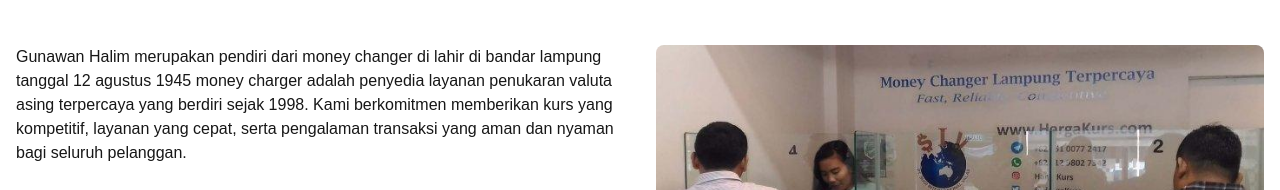
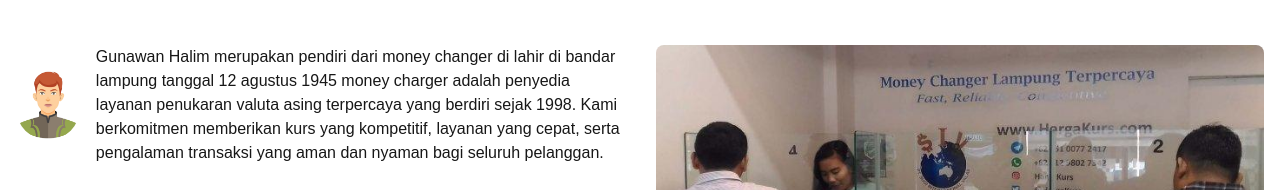
Before and after one commit to FaridHidayat07/PTD, a Next.js app: page / in a window 1280 px wide. Shown: the part 757-947 px from the top of the page. Built offline with nearby package versions, Linux system fonts and the light colour scheme.

Commit message:
muhammadfaridhidayat : menambahkan gambar di bagian about

```diff
--- a/src/components/About/page.tsx
+++ b/src/components/About/page.tsx
@@ -13,7 +13,15 @@
           <div className="space-y-8">
             {/* Profile Section */}
             <div className="flex items-center gap-4">
-
+              <div className="relative">
+                <Image
+                  src="/images/person.png"
+                  alt="Mr Crab"
+                  width={310}
+                  height={310}
+                  className="rounded-full"
+                />
+              </div>
               <p className="text-sm md:text-base">
                 Gunawan Halim merupakan pendiri dari money changer di lahir di
                 bandar lampung tanggal 12 agustus 1945 money charger adalah
```
